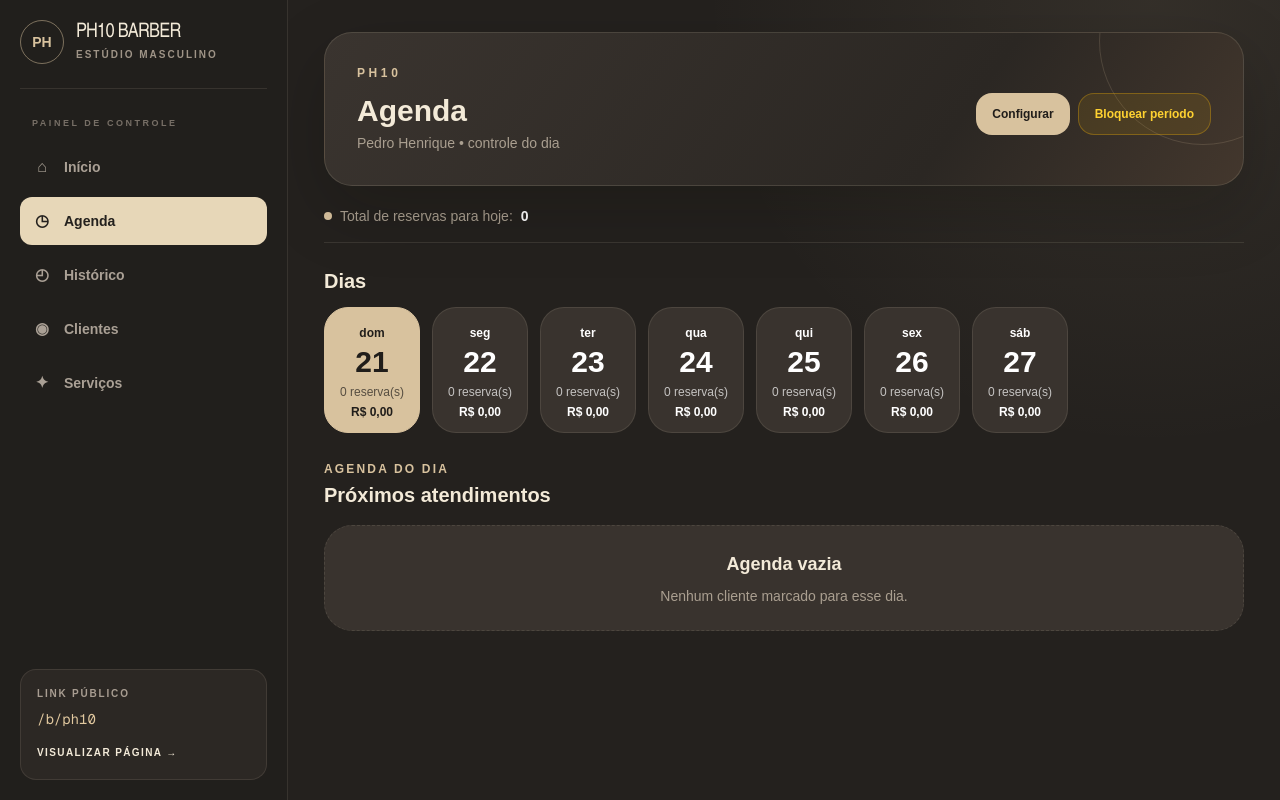
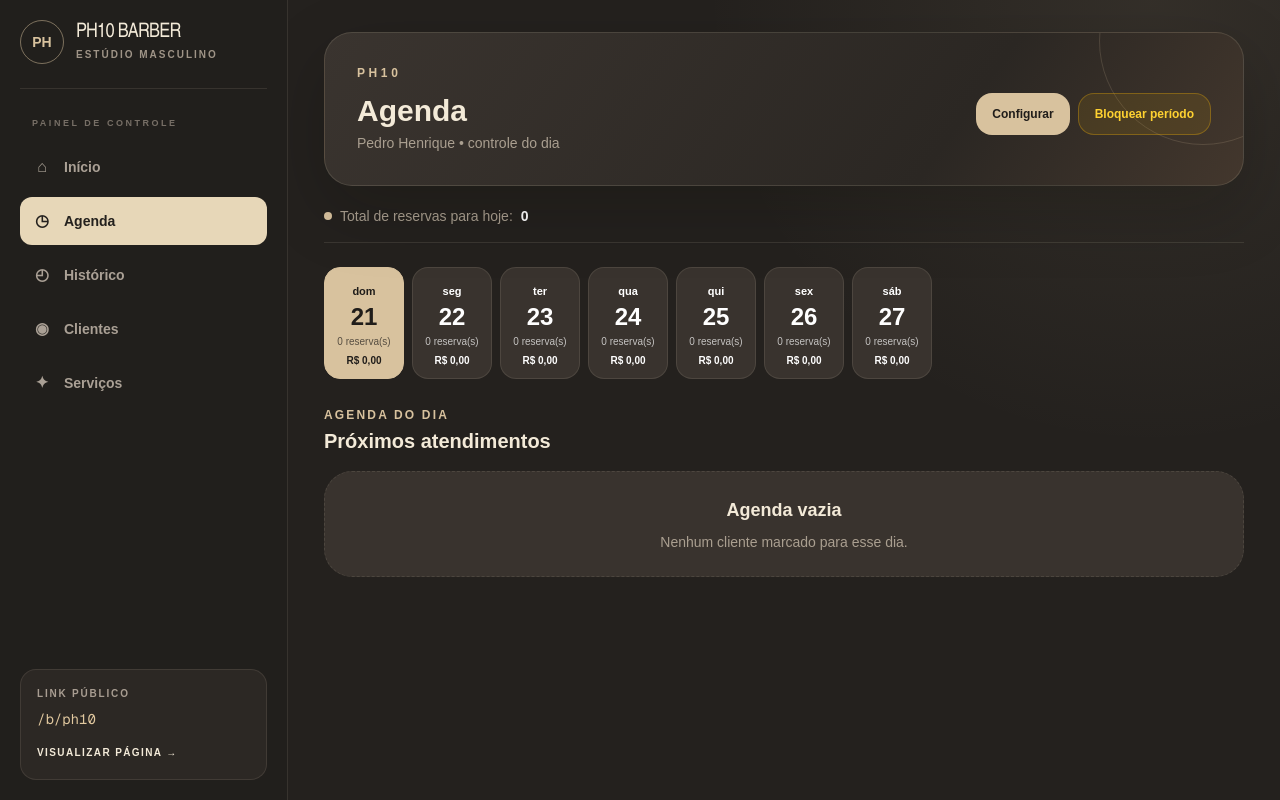
Before and after one commit to leogarzuziriosaude-hub/barber, a Next.js app: page /inicio/agenda in a window 1280 px wide. Built offline with nearby package versions, Linux system fonts and the light colour scheme.

Commit message:
removendo dias

```diff
--- a/src/app/inicio/agenda/page.tsx
+++ b/src/app/inicio/agenda/page.tsx
@@ -399,9 +399,7 @@ export default function AgendaPage() {
         <div className="mt-5 flex items-center gap-2 border-b border-white/10 pb-4 text-sm text-neutral-400"><span className="h-2 w-2 rounded-full bg-amber-400" /><span>Total de reservas para hoje:</span><strong className="text-white">{totalReservasHoje}</strong></div>
 
         <section className="mt-6">
-          <h2 className="text-xl font-black">Dias</h2>
-
-          <div className="-mx-4 mt-3 flex gap-3 overflow-x-auto px-4 pb-2 lg:mx-0 lg:px-0">
+          <div className="-mx-4 flex gap-2 overflow-x-auto px-4 pb-2 lg:mx-0 lg:px-0">
             {dias.map((dia) => {
               const lista = agendamentos
                 .filter((a) => a.data === dia.data)
@@ -417,18 +415,18 @@ export default function AgendaPage() {
                   key={dia.data}
                   type="button"
                   onClick={() => setDiaSelecionado(dia.data)}
-                  className={`min-w-[96px] rounded-3xl border p-3 text-center ${
+                  className={`min-w-[80px] rounded-2xl border px-2 py-2.5 text-center ${
                     ativo
                       ? "border-amber-400 bg-amber-400 text-neutral-950"
                       : "border-white/10 bg-neutral-900 text-white"
                   }`}
                 >
-                  <span className="text-xs font-bold">{dia.semana}</span>
-                  <strong className="block text-3xl">{dia.dia}</strong>
-                  <p className="mt-1 text-xs opacity-70">
+                  <span className="text-[11px] font-bold">{dia.semana}</span>
+                  <strong className="block text-2xl leading-tight">{dia.dia}</strong>
+                  <p className="mt-1 text-[10px] leading-tight opacity-70">
                     {lista.length} reserva(s)
                   </p>
-                  <p className="mt-1 text-xs font-black">
+                  <p className="mt-1 text-[10px] font-black">
                     {dinheiro(previsto)}
                   </p>
                 </button>
```
